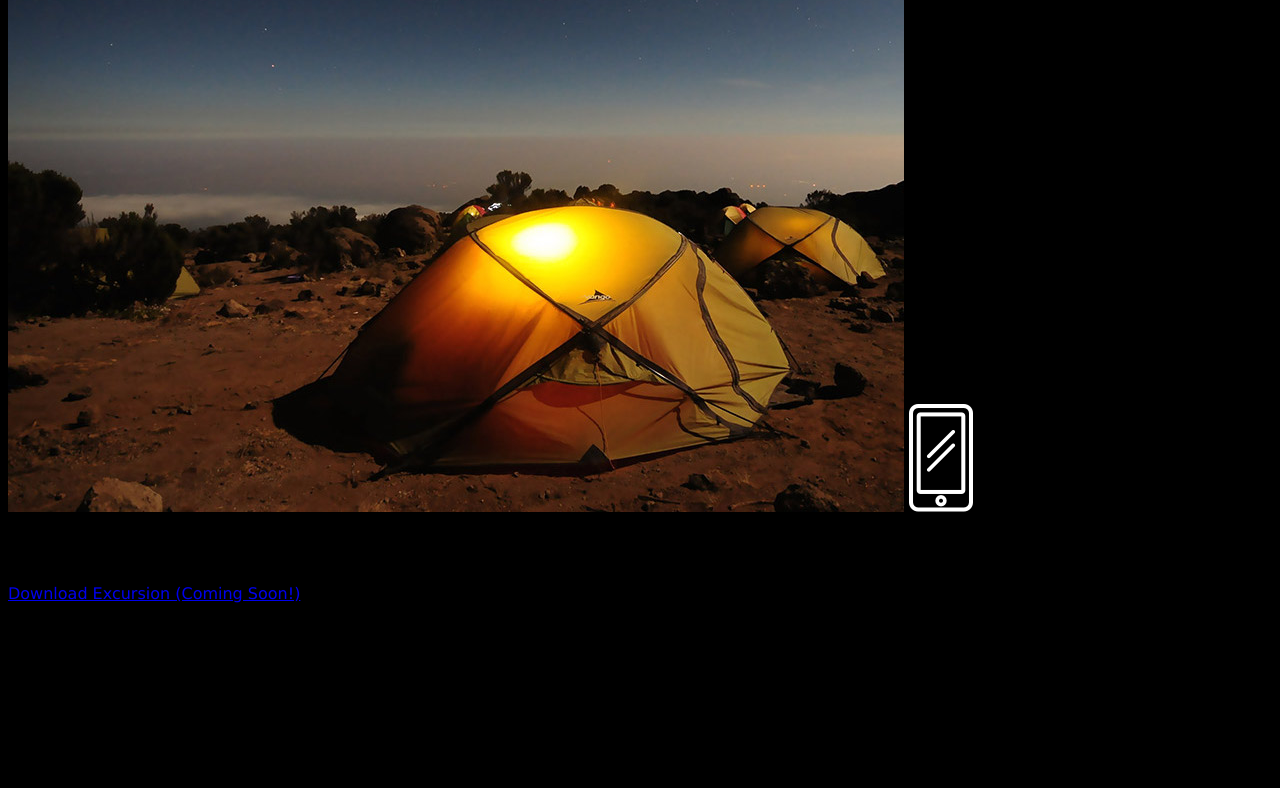
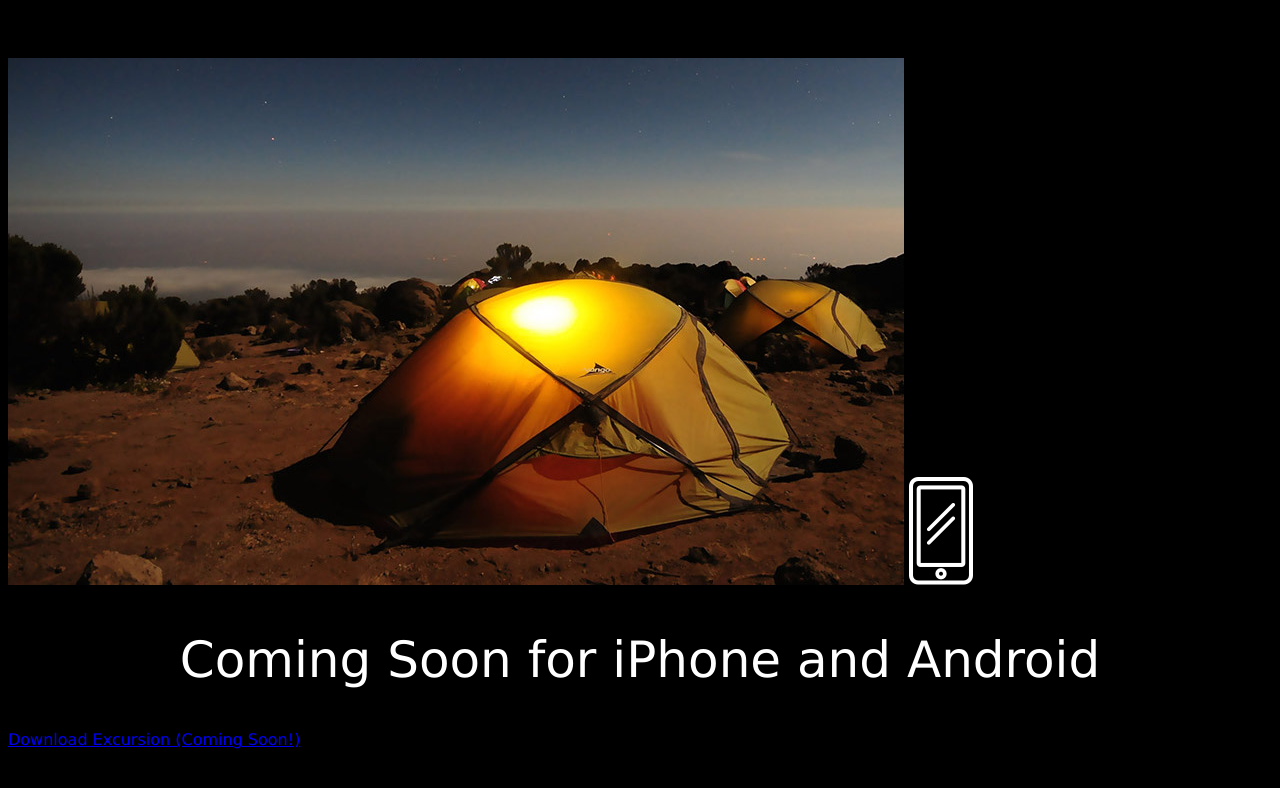
Before and after one commit to thesixwheelers/excursion, a plain HTML site: page index.html in a window 1280 px wide. Shown: the part 397-1185 px from the top of the page. Before the commit the page ends 1051 px from the top, so only its background shows below. Drawn offline with Linux system fonts and the light colour scheme; files whose address does not match are found by name.

Commit message:
Added further css and refined code

```diff
--- a/index.html
+++ b/index.html
@@ -24,9 +24,7 @@
   </h2>
   <a class="link" href="#">Download Excursion (Coming Soon!)
   </a>
-  </body>
-  <footer>
     <p>© Excursion
     </p>
-  </footer>
+  </body>
 </html>
--- a/resources/css/style.css
+++ b/resources/css/style.css
@@ -2,7 +2,7 @@ body {
   background-color: black;
   font-family: Verdana;
 }
-h1 {
+h1, h2 {
   font-weight: normal;
   font-size: 50px;
   text-align: center;
```
